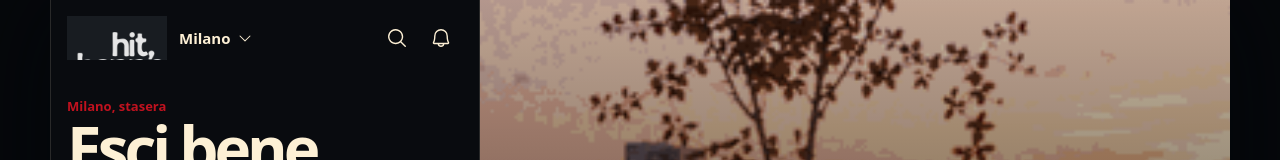
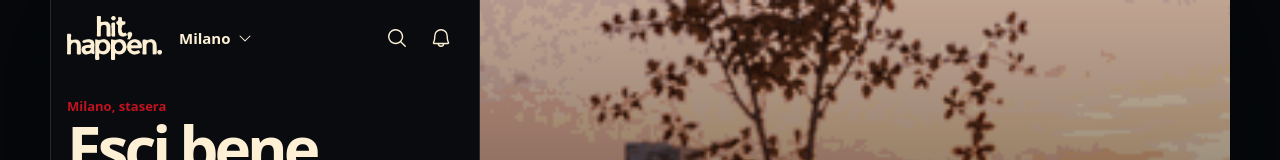
Before and after one commit to skreino/hithappen, a Next.js app: page / in a window 1280 px wide. Shown: the top 160 px of the page. Built offline with nearby package versions, Linux system fonts and the light colour scheme.

Commit message:
Render the complete HitHappen wordmark

```diff
--- a/app/globals.css
+++ b/app/globals.css
@@ -40,7 +40,7 @@ img { display: block; }
 .icon-control:hover { border-color: var(--color-border); background: rgba(253,240,213,.05); }
 .icon-control:active { transform: scale(.94); }
 .icon-control.is-active { color: var(--color-accent); }
-.brand-mark, .map-brand { display: block; width: 100px; height: 44px; overflow: hidden; background-image: url('/branding/wordmark.png'); background-position: calc(50% + 18px) calc(50% + 20px); background-repeat: no-repeat; background-size: 200px; filter: invert(1); mix-blend-mode: screen; }
+.brand-mark, .map-brand { display: block; width: 100px; height: 44px; background: url('/branding/wordmark-transparent.png') left center / contain no-repeat; }
 
 /* Discover */
 .discover-topbar { min-height: 68px; padding-top: max(7px,env(safe-area-inset-top)); display: grid; grid-template-columns: 100px 1fr auto; align-items: center; gap: 8px; }
```
Also changed, not shown: public/branding/wordmark-transparent.png (added).
